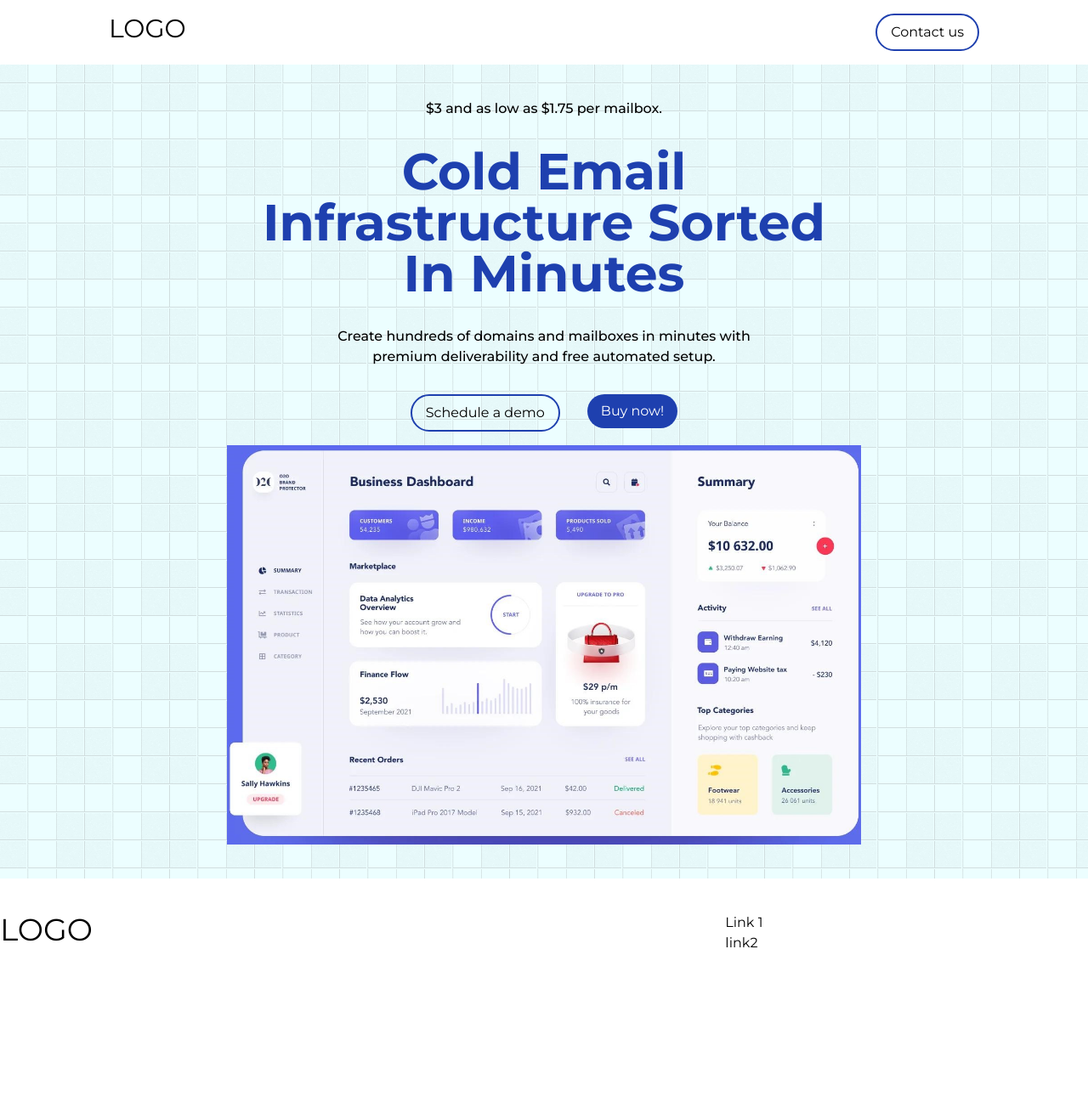
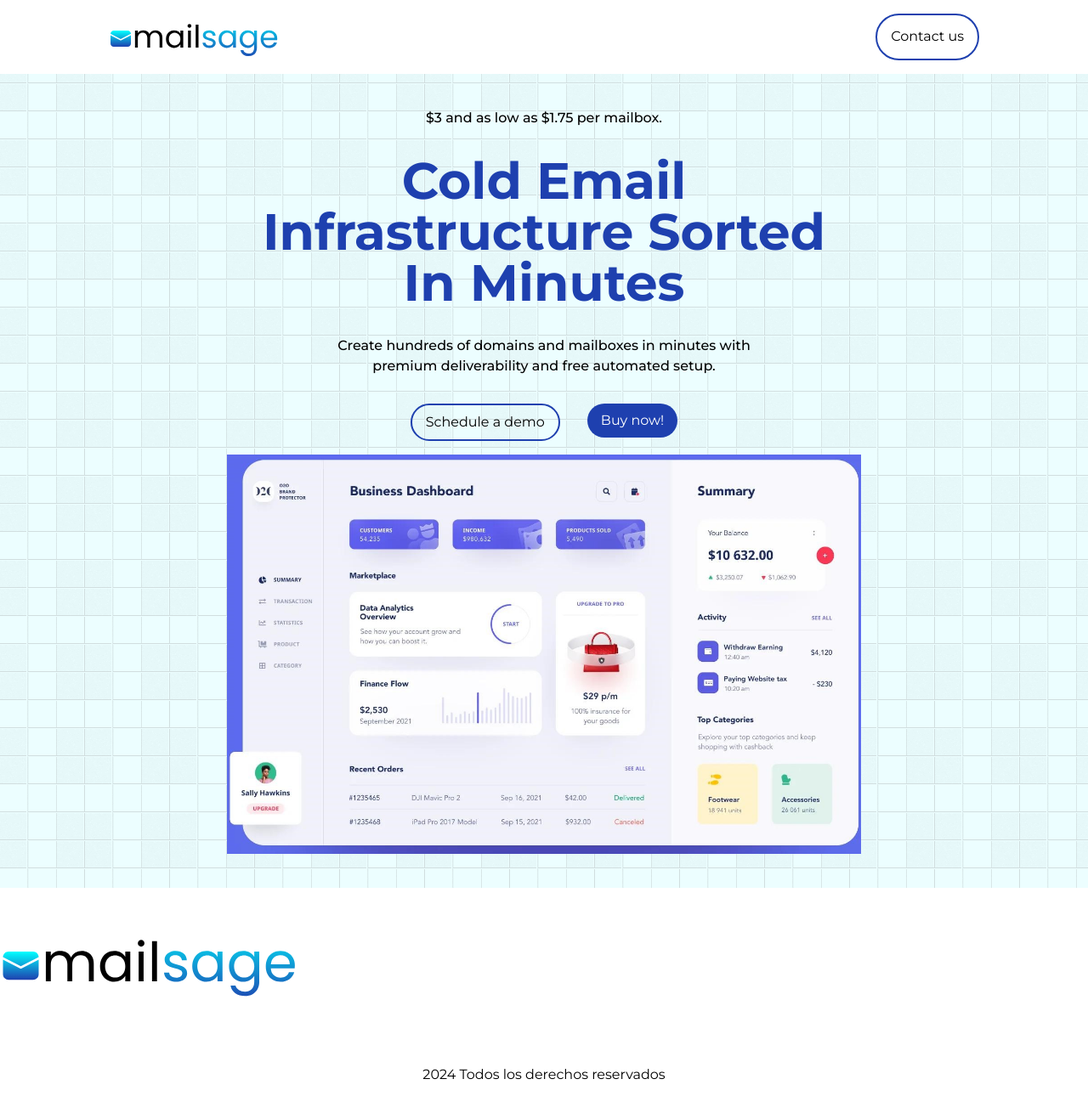
Before and after one commit to enrique-dev-coder/alf_landing, a Next.js app: page / in a window 1280 px wide. Shown: the top 1310 px of the page at 85% size. After the commit the page ends 1285 px from the top, so only its background shows below. Built offline with nearby package versions, Linux system fonts and the light colour scheme.

Commit message:
added logo

```diff
--- a/src/app/checkout/page.tsx
+++ b/src/app/checkout/page.tsx
@@ -8,6 +8,9 @@ import Image from "next/image";
 import axios from "axios";
 import PaymenStripeElement from "@/components/PaymentStrypeElement";
 import StripeLogo from "../../../public/image/stripe_logo.svg";
+
+// TODO: ver que pedo con eso que NEXT_PUBLIC exposes this value to the browser
+// TODO: porque se expone la autorization en la pestaña de red, igual le pregunto a mati a ver que dice
 
 const page = ({ searchParams }) => {
   const [customerFormData, setCustomerFormData] = useState({
--- a/src/app/layout.tsx
+++ b/src/app/layout.tsx
@@ -5,8 +5,8 @@ import ReactQueryContainer from "@/wrappers/ReactQueryContainer";
 const Montse = Montserrat({ subsets: ["latin"] });
 
 export const metadata: Metadata = {
-  title: "Create Next App",
-  description: "Generated by create next app",
+  title: "MailSage",
+  description: "Best mailing option!",
 };
 
 export default function RootLayout({
--- a/src/components/Footer.tsx
+++ b/src/components/Footer.tsx
@@ -1,16 +1,23 @@
 import React from "react";
+import logo from "../../public/image/mailSage_logo.svg";
+import Image from "next/image";
 
 const Footer = () => {
   return (
     <div className=" w-full bg-white">
-      <div className="max-w-[1280px] grid grid-cols-12 mx-auto h-[300px] py-10">
-        <div className="text-4xl col-span-4">LOGO</div>
+      <div className="max-w-[1280px] grid grid-cols-12 mx-auto h-[200px] py-10">
+        <div className="text-4xl col-span-4">
+          <Image src={logo} alt="logo" />
+        </div>
         <div className=" col-span-4"></div>
-        <div className=" col-span-4">
+        {/* <div className=" col-span-4">
           <ul>
             <li>Link 1</li> <li>link2</li>
           </ul>
-        </div>
+        </div> */}
+      </div>
+      <div>
+        <p className="text-center py-2">2024 Todos los derechos reservados</p>
       </div>
     </div>
   );
--- a/src/components/Navbar.tsx
+++ b/src/components/Navbar.tsx
@@ -1,11 +1,13 @@
 import React from "react";
 import Link from "next/link";
+import Image from "next/image";
+import logo from "../../public/image/mailSage_logo.svg";
 const Navbar = () => {
   return (
     <nav className=" w-full bg-white">
       <div className="max-w-[1280px] w-[80%]  mx-auto  py-4 flex  justify-between">
         <div>
-          <p className=" text-3xl">LOGO</p>
+          <Image alt="logo" src={logo} className="w-[200px]" />
         </div>
         <div className="flex justify-center gap-8">
           <button className=" border-2 border-mainDark px-4 py-2  rounded-full ">
```
Also changed, not shown: public/image/mailSage_logo.svg (added).
